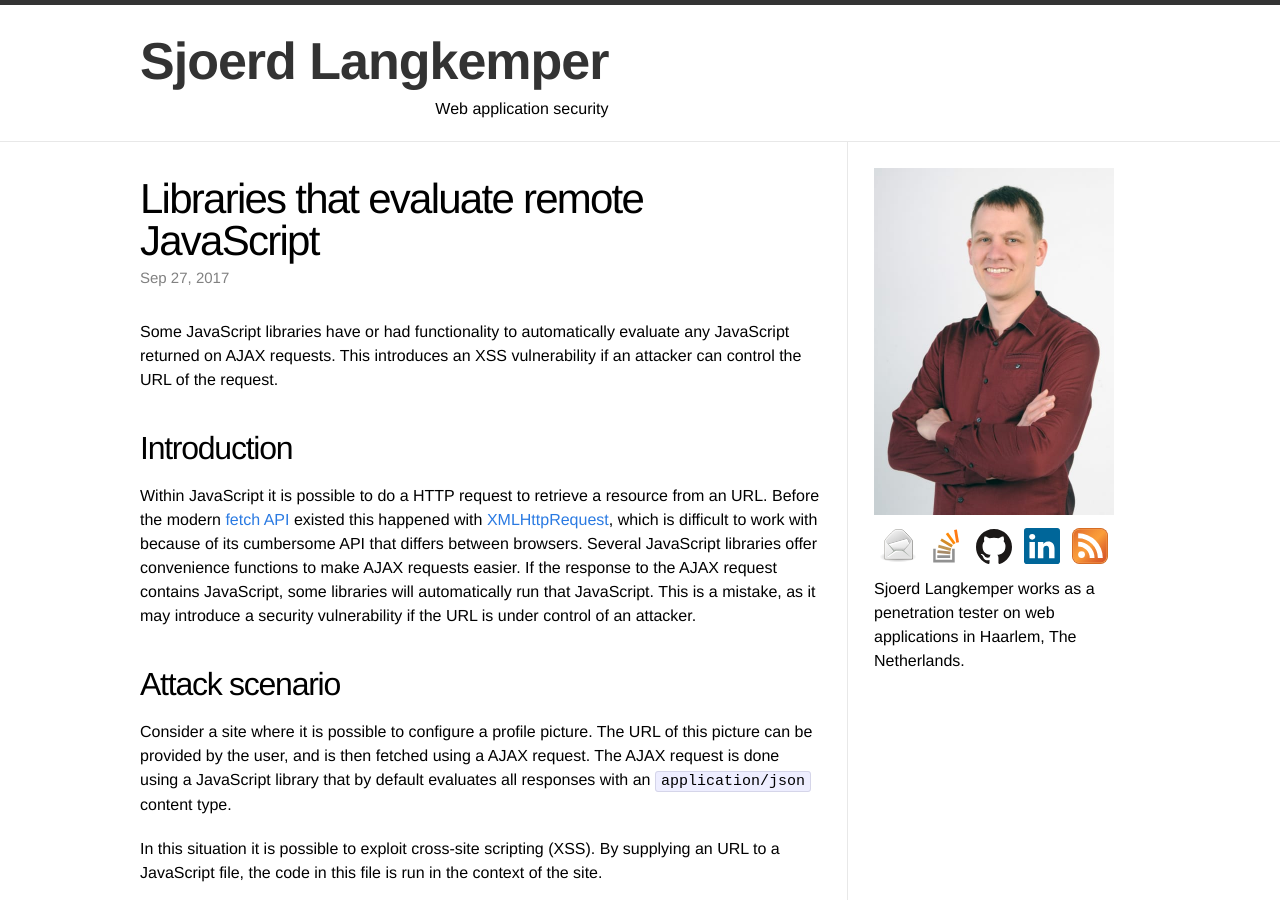
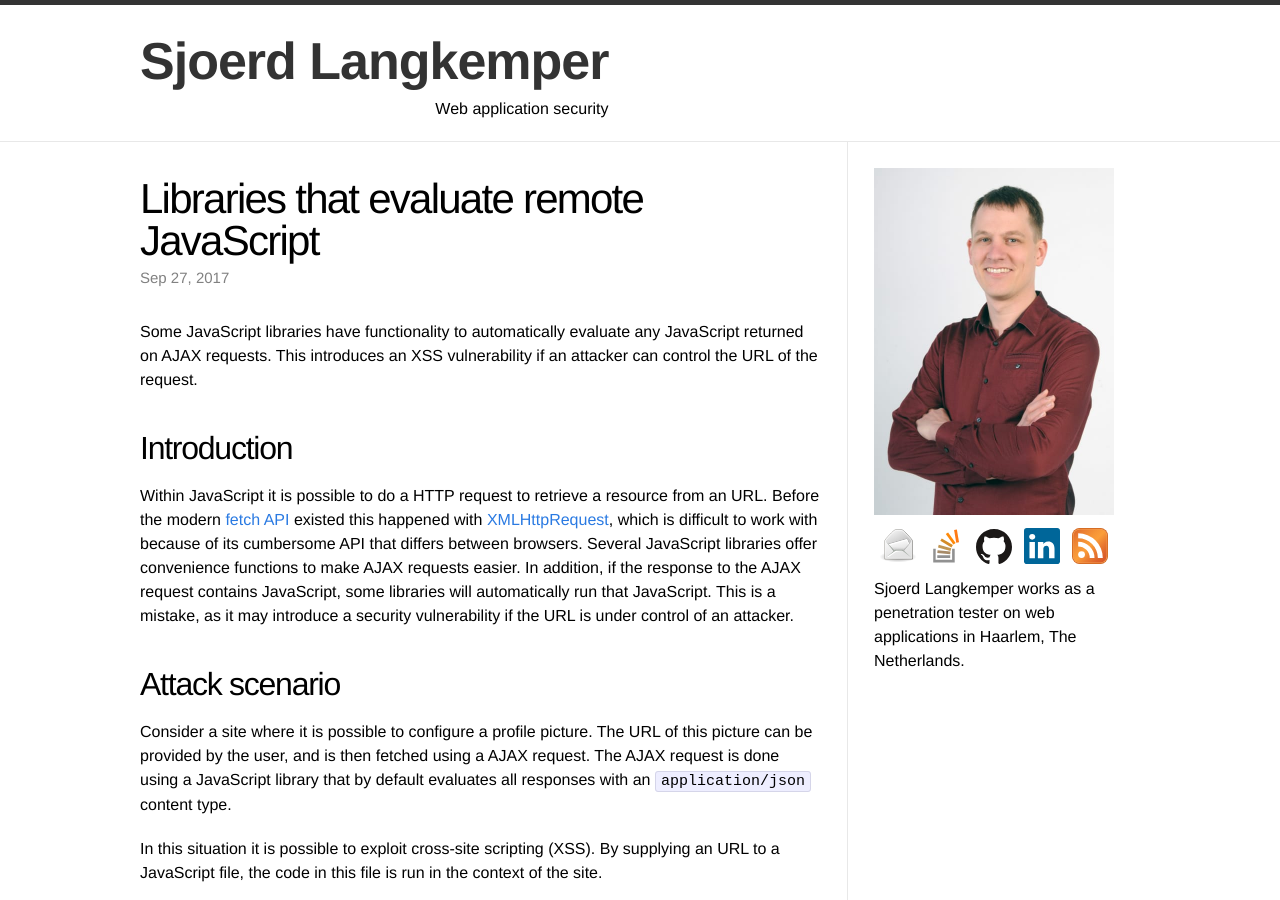
Before and after one commit to Sjord/Sjord.github.io, a Jekyll site: the page built from _posts/2017-07-24-some-libraries-evaluate-remote-javascript.md, in a window 1280 px wide and 900 px high. Built offline with Jekyll 4.4.1, drawn with Linux system fonts in a browser that asks for light colours.

Commit message:
Small changes

```diff
--- a/_posts/2017-07-24-some-libraries-evaluate-remote-javascript.md
+++ b/_posts/2017-07-24-some-libraries-evaluate-remote-javascript.md
@@ -5,11 +5,11 @@
 date: 2017-09-27
 ---
 
-Some JavaScript libraries have or had functionality to automatically evaluate any JavaScript returned on AJAX requests. This introduces an XSS vulnerability if an attacker can control the URL of the request.
+Some JavaScript libraries have functionality to automatically evaluate any JavaScript returned on AJAX requests. This introduces an XSS vulnerability if an attacker can control the URL of the request.
 
 ## Introduction
 
-Within JavaScript it is possible to do a HTTP request to retrieve a resource from an URL. Before the modern [fetch API](https://developer.mozilla.org/en/docs/Web/API/Fetch_API) existed this happened with [XMLHttpRequest](https://developer.mozilla.org/en/docs/Web/API/XMLHttpRequest), which is difficult to work with because of its cumbersome API that differs between browsers. Several JavaScript libraries offer convenience functions to make AJAX requests easier. If the response to the AJAX request contains JavaScript, some libraries will automatically run that JavaScript. This is a mistake, as it may introduce a security vulnerability if the URL is under control of an attacker.
+Within JavaScript it is possible to do a HTTP request to retrieve a resource from an URL. Before the modern [fetch API](https://developer.mozilla.org/en/docs/Web/API/Fetch_API) existed this happened with [XMLHttpRequest](https://developer.mozilla.org/en/docs/Web/API/XMLHttpRequest), which is difficult to work with because of its cumbersome API that differs between browsers. Several JavaScript libraries offer convenience functions to make AJAX requests easier. In addition, if the response to the AJAX request contains JavaScript, some libraries will automatically run that JavaScript. This is a mistake, as it may introduce a security vulnerability if the URL is under control of an attacker.
 
 ## Attack scenario
 
```
